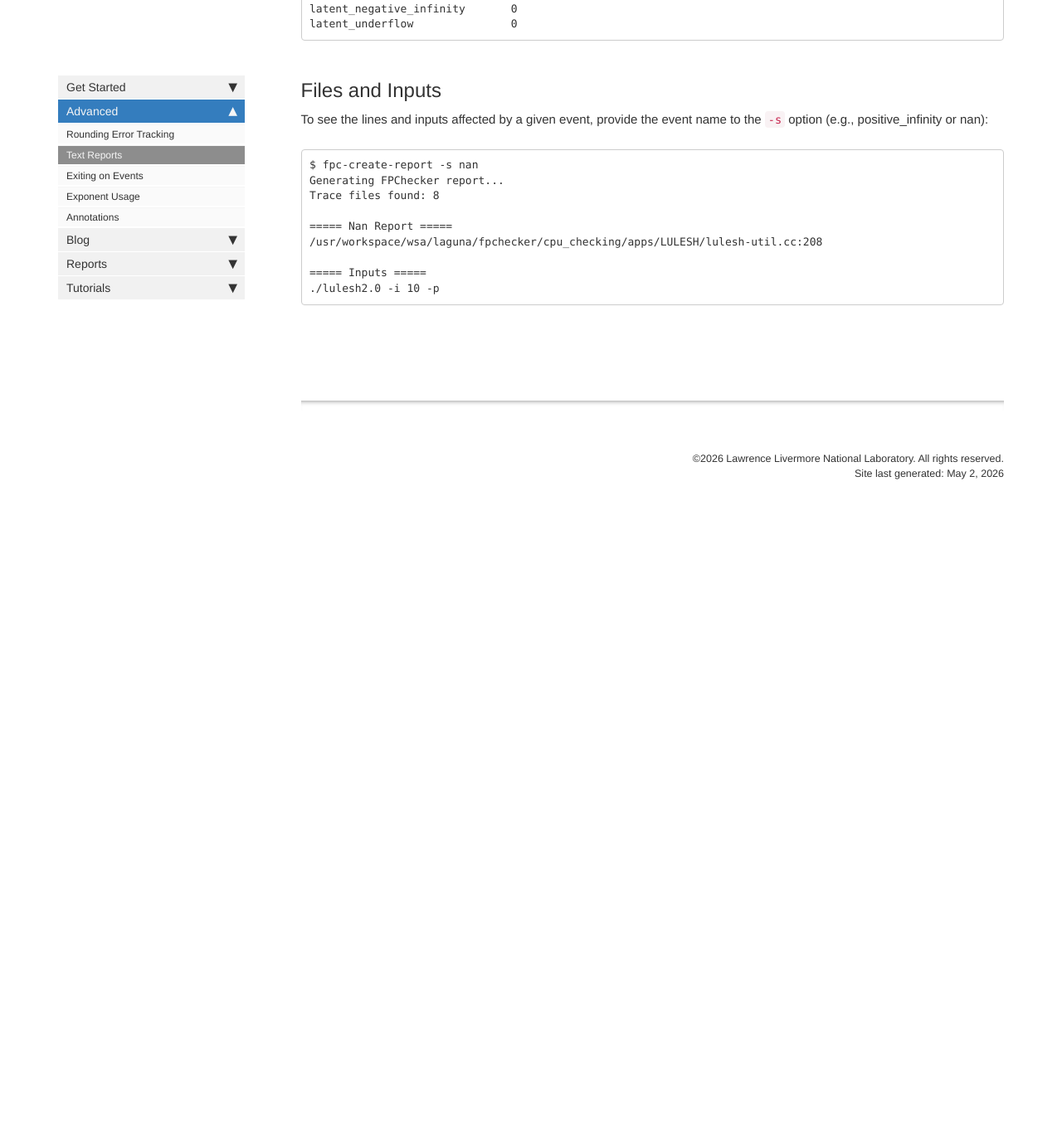
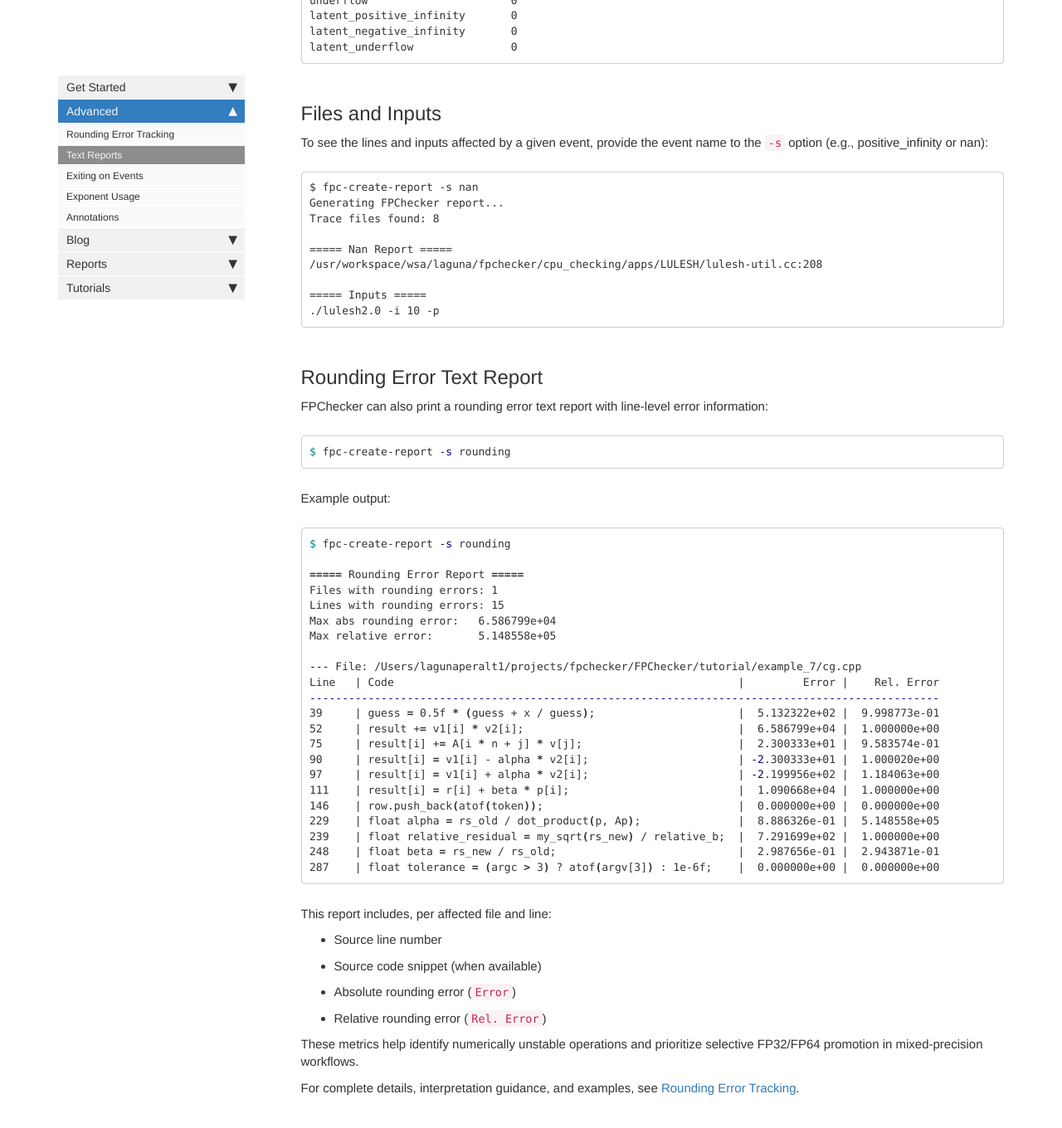
Before and after one commit to ilagunap/fpchecker-doc, a Jekyll site: the page built from text_reports.md, in a window 1280 px wide and 1400 px high, scrolled down 697 px. Shown: the top 1360 px of the window at 83% size. Built offline with Jekyll 4.4.1, drawn with Linux system fonts in a browser that asks for light colours; comment, search, counter and statistics services are not loaded; before the commit the page ends 1327 px from its top, so only the background shows below that; some of the changed text lies outside the part shown.

Commit message:
Updated the whole site with new error tracking feature

````diff
--- a/text_reports.md
+++ b/text_reports.md
@@ -44,3 +44,49 @@
 ===== Inputs =====
 ./lulesh2.0 -i 10 -p
 ```
+
+## Rounding Error Text Report
+
+FPChecker can also print a rounding error text report with line-level error information:
+
+```bash
+$ fpc-create-report -s rounding
+```
+
+Example output:
+
+```bash
+$ fpc-create-report -s rounding
+
+===== Rounding Error Report =====
+Files with rounding errors: 1
+Lines with rounding errors: 15
+Max abs rounding error:   6.586799e+04
+Max relative error:       5.148558e+05
+
+--- File: /Users/lagunaperalt1/projects/fpchecker/FPChecker/tutorial/example_7/cg.cpp
+Line   | Code                                                     |         Error |    Rel. Error
+-------------------------------------------------------------------------------------------------
+39     | guess = 0.5f * (guess + x / guess);                      |  5.132322e+02 |  9.998773e-01
+52     | result += v1[i] * v2[i];                                 |  6.586799e+04 |  1.000000e+00
+75     | result[i] += A[i * n + j] * v[j];                        |  2.300333e+01 |  9.583574e-01
+90     | result[i] = v1[i] - alpha * v2[i];                       | -2.300333e+01 |  1.000020e+00
+97     | result[i] = v1[i] + alpha * v2[i];                       | -2.199956e+02 |  1.184063e+00
+111    | result[i] = r[i] + beta * p[i];                          |  1.090668e+04 |  1.000000e+00
+146    | row.push_back(atof(token));                              |  0.000000e+00 |  0.000000e+00
+229    | float alpha = rs_old / dot_product(p, Ap);               |  8.886326e-01 |  5.148558e+05
+239    | float relative_residual = my_sqrt(rs_new) / relative_b;  |  7.291699e+02 |  1.000000e+00
+248    | float beta = rs_new / rs_old;                            |  2.987656e-01 |  2.943871e-01
+287    | float tolerance = (argc > 3) ? atof(argv[3]) : 1e-6f;    |  0.000000e+00 |  0.000000e+00
+```
+
+This report includes, per affected file and line:
+
+- Source line number
+- Source code snippet (when available)
+- Absolute rounding error (`Error`)
+- Relative rounding error (`Rel. Error`)
+
+These metrics help identify numerically unstable operations and prioritize selective FP32/FP64 promotion in mixed-precision workflows.
+
+For complete details, interpretation guidance, and examples, see [Rounding Error Tracking](rounding-error-tracking.html).
````
Also changed, not shown: configuration.md (+4 -1 lines), how-to-use.md (+9 -2 lines), index.md (+13 -1 lines), reports.md (+8 -0 lines).
